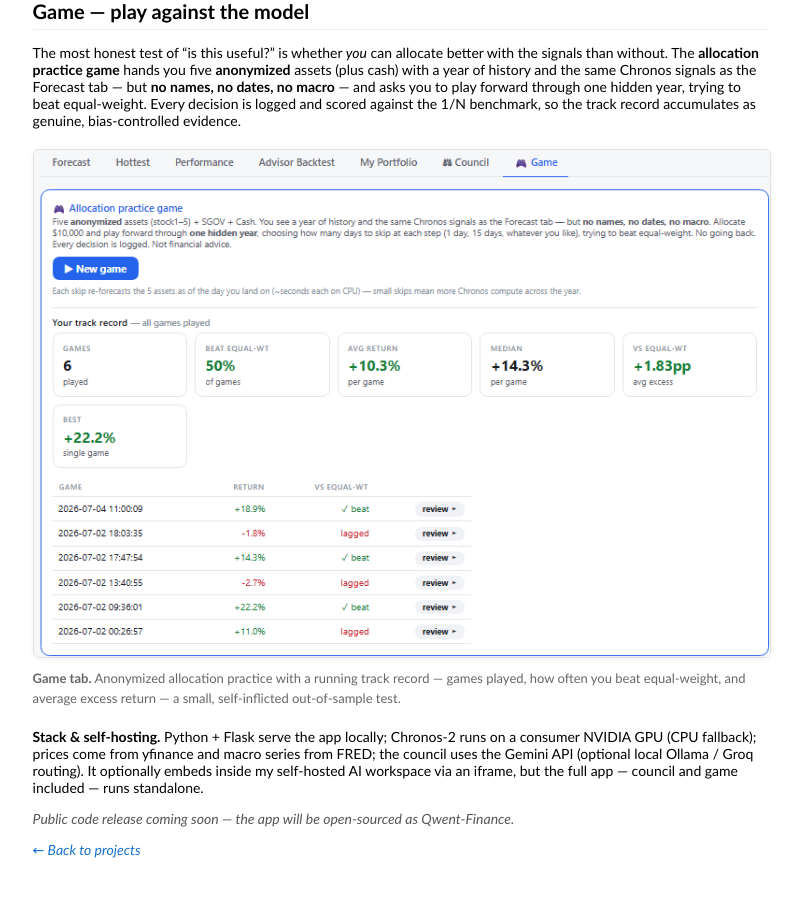
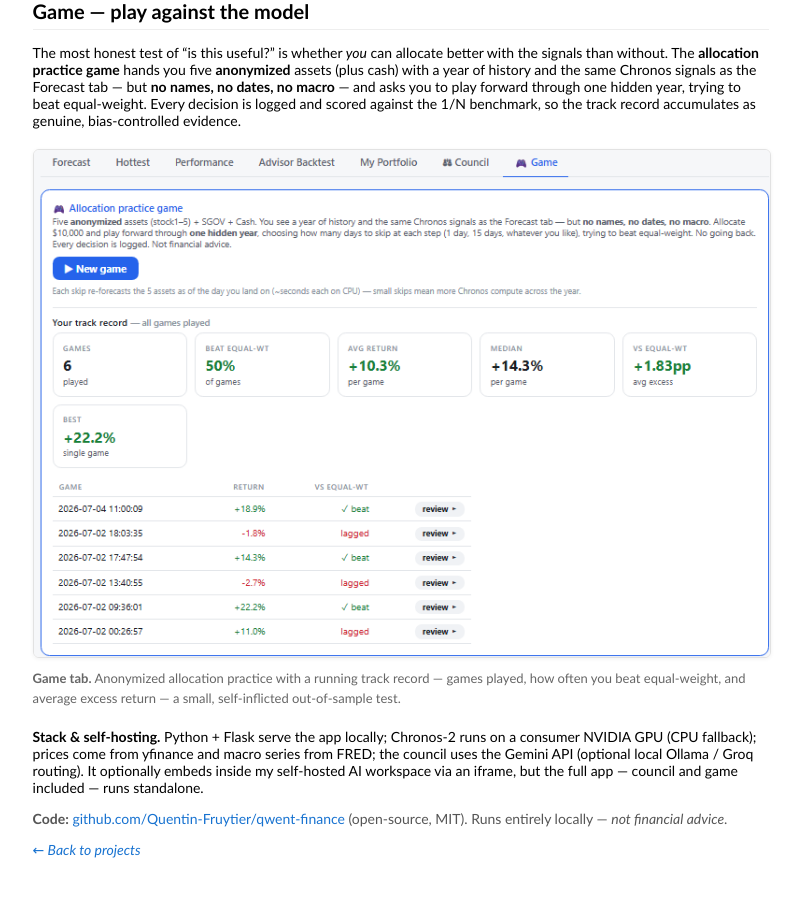
Before and after one commit to Quentin-Fruytier/Quentin-Fruytier.github.io, a Jekyll site: the page built from projects/qwent-finance.html, in a window 1280 px wide and 900 px high, scrolled down 4775 px. Shown: the top 897 px of the window, without its empty margins (239-1041 px from the left). Built offline with Jekyll 4.4.1, drawn with Linux system fonts in a browser that asks for light colours.

Commit message:
Link the public Qwent-Finance repo from the Projects page

```diff
--- a/projects.html
+++ b/projects.html
@@ -32,9 +32,7 @@
           hardware &mdash; no data leaves the machine.
         </p>
         <a href="{{ '/projects/qwent-finance/' | relative_url }}">Details</a>
-        <!-- repo link filled in once the public release is live:
         &nbsp;&middot;&nbsp; <a href="https://github.com/Quentin-Fruytier/qwent-finance">Code</a>
-        -->
       </td>
     </tr>
   </tbody></table>
--- a/projects/qwent-finance.html
+++ b/projects/qwent-finance.html
@@ -154,7 +154,8 @@
     workspace via an iframe, but the full app &mdash; council and game included &mdash; runs standalone.</p>
 
   <p class="project-links">
-    <em>Public code release coming soon &mdash; the app will be open-sourced as Qwent-Finance.</em>
+    <b>Code:</b> <a href="https://github.com/Quentin-Fruytier/qwent-finance">github.com/Quentin-Fruytier/qwent-finance</a>
+    (open-source, MIT). Runs entirely locally &mdash; <em>not financial advice</em>.
   </p>
 
   <p class="post-back"><a href="{{ '/projects/' | relative_url }}">&larr; Back to projects</a></p>
```
